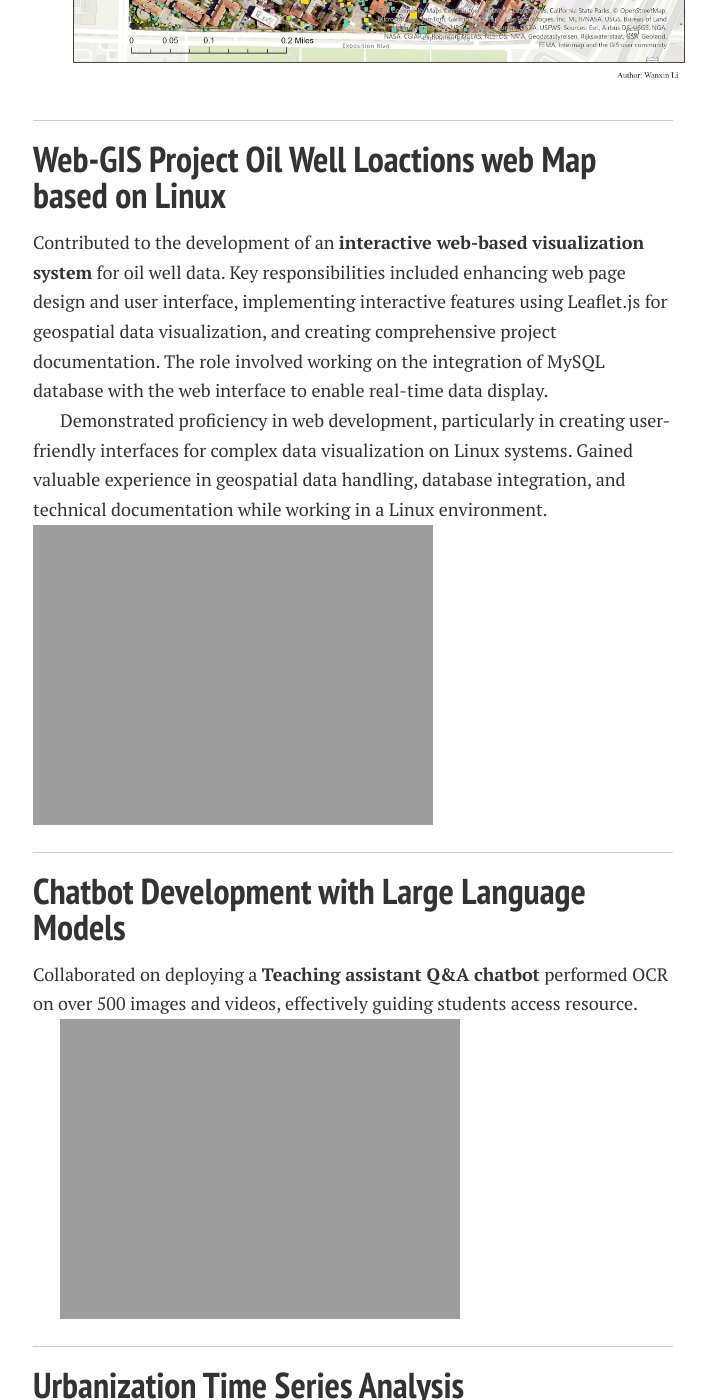
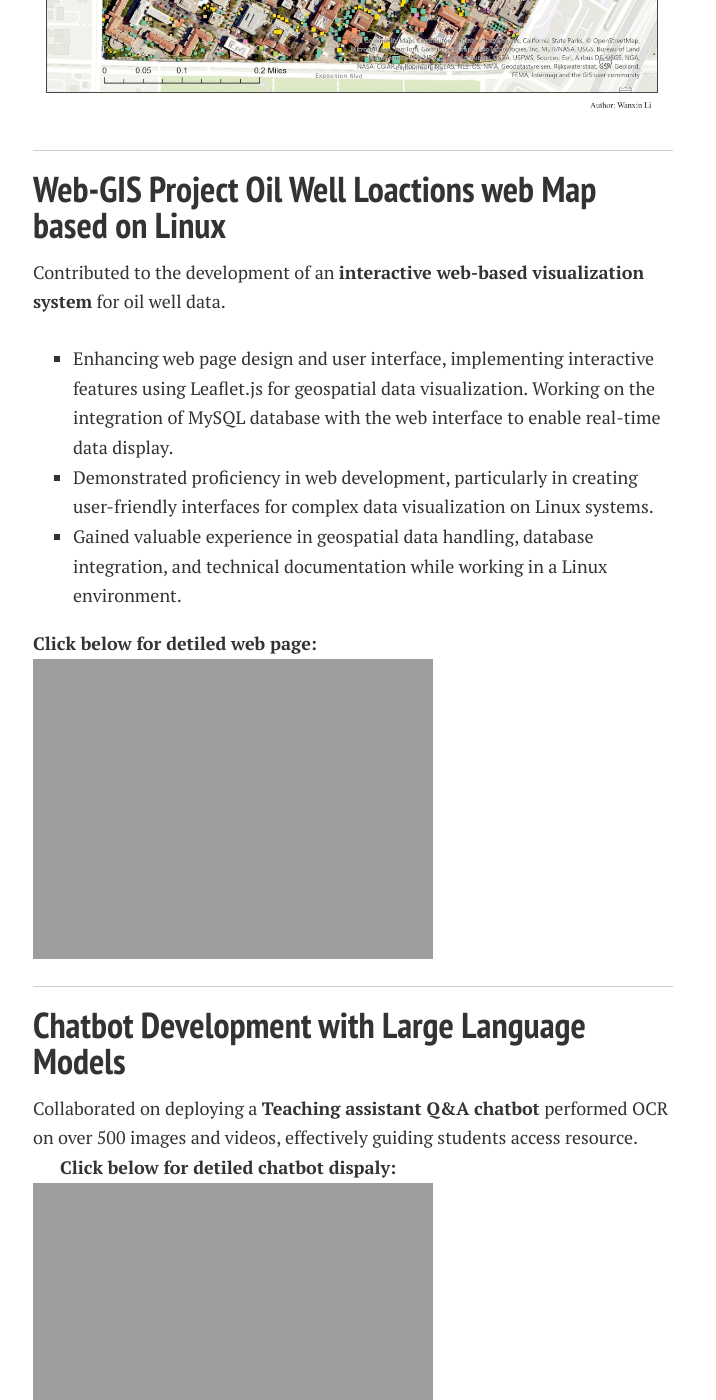
Before and after one commit to Cassandra265/Cassandra265.github.io, a Jekyll site: the page built from projects.md, in a window 1280 px wide and 1400 px high, scrolled down 1640 px. Shown: the whole window, without its empty margins (287-1003 px from the left). Built offline with Jekyll 4.4.1, drawn with Linux system fonts in a browser that asks for light colours; nearby versions of some CDN libraries; comment, search, counter and statistics services are not loaded; a style sheet for code colours, icons or effects is not loaded; some of the changed text lies outside the part shown.

Commit message:
Update projects.md

```diff
--- a/projects.md
+++ b/projects.md
@@ -18,14 +18,18 @@ The figure below shows our workflow:
 
 In the 2024 Geospatial summit, we shows a test area for the urban tree research. Here is a link to our [USC Campous Tree Detetct Project](https://storymaps.arcgis.com/stories/01c9dd1586954854a395453c11b0c999), this project is fcous on the campus level tree speices classfication. The map below shows our results for the tree sepeices classfication, the research is based on random forest.
 
+**Click below for detiled research:**
 [![My Image](https://Cassandra265.github.io/images/projects/usctree.jpg)](https://storymaps.arcgis.com/stories/01c9dd1586954854a395453c11b0c999)
 
 ---
 
 ## Web-GIS Project Oil Well Loactions web Map based on Linux
-Contributed to the development of an **interactive web-based visualization system** for oil well data. Key responsibilities included enhancing web page design and user interface, implementing interactive features using Leaflet.js for geospatial data visualization, and creating comprehensive project documentation. The role involved working on the integration of MySQL database with the web interface to enable real-time data display.
+Contributed to the development of an **interactive web-based visualization system** for oil well data.
+- Enhancing web page design and user interface, implementing interactive features using Leaflet.js for geospatial data visualization. Working on the integration of MySQL database with the web interface to enable real-time data display.
+- Demonstrated proficiency in web development, particularly in creating user-friendly interfaces for complex data visualization on Linux systems.
+- Gained valuable experience in geospatial data handling, database integration, and technical documentation while working in a Linux environment.
 
-Demonstrated proficiency in web development, particularly in creating user-friendly interfaces for complex data visualization on Linux systems. Gained valuable experience in geospatial data handling, database integration, and technical documentation while working in a Linux environment.
+**Click below for detiled web page:**
 [![My Image](https://Cassandra265.github.io/images/projects/web.png)](https://Cassandra265.github.io/file/well_location.html)
 
 
@@ -35,19 +39,20 @@ Demonstrated proficiency in web development, particularly in creating user-frien
 
 Collaborated on deploying a **Teaching assistant Q&A chatbot** performed OCR on over 500 images and videos, effectively guiding students access resource.
 
+**Click below for detiled chatbot dispaly:**
 [![My Image](https://Cassandra265.github.io/images/projects/ta.png)](https://www.canva.com/design/DAGOWwRmXgU/7LxgPaITVkvnWfXBJ9j6Jw/view?utm_content=DAGOWwRmXgU&utm_campaign=designshare&utm_medium=link&utm_source=editor)
 
 ---
 
 ## Urbanization Time Series Analysis
 Arranged a 20-year land use classification study in Wuhan city using Landsat 8 images. In this study, the ground features are classified into urban, water, bare and vegetation. The unsupervised classification and the supervised classification are both be used to the land cover/use detection. The results indicated that Wuhan has a high rate of urbanization with the urban area expanding 3-4 times during the 30 years, the change of water resources was the least during the 30 years.
-
+**Click below for detiled research:**
 [![My Image](https://Cassandra265.github.io/images/projects/wuhan.png)](https://Cassandra265.github.io/file/GEOG471.pdf)
 
 ---
 ## Web Mapping
 Created interactive bike maps for the City of Victoria using Web AppBuilder, ESRI Leaflet, and ArcGIS JavaScript API. Improved cyclist navigation and safety by integrating bike data.
-
+**Click below for detiled research:**
 [![image](https://Cassandra265.github.io/images/projects/web.jpg)](https://Cassandra265.github.io/file/WebMappingReport.pdf)
 
 ---
@@ -55,6 +60,7 @@ Created interactive bike maps for the City of Victoria using Web AppBuilder, ESR
 ## Spatial Pattern Analysis
 
 A case study in the United States during January and October in 2021 to research on the spatial pattern of how each state performs under some typical trade-off criteria by utilizing the index and a Moran’s I analysis with queen-based spatial weight matrix. By employing the modified the Moran’s I analysis, the pattern of how flights and COVID-19 interact can be found. As a result, two states with higher volume of exchanged flight passengers tend to have similar pandemic control performance. The case applies especially on the southeastern part of the US.
+**Click below for detiled research:**
 [![My Image](https://Cassandra265.github.io/images/projects/covid19.png)](https://Cassandra265.github.io/file/481.pdf)
 
 
```
